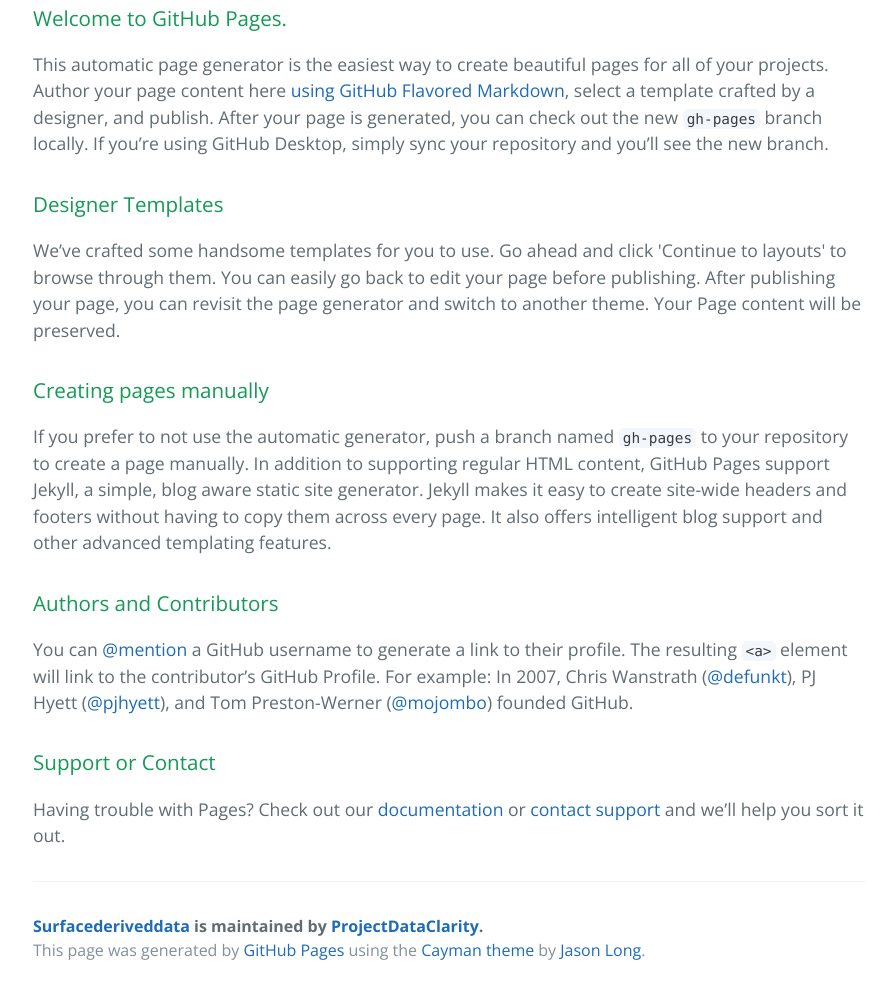
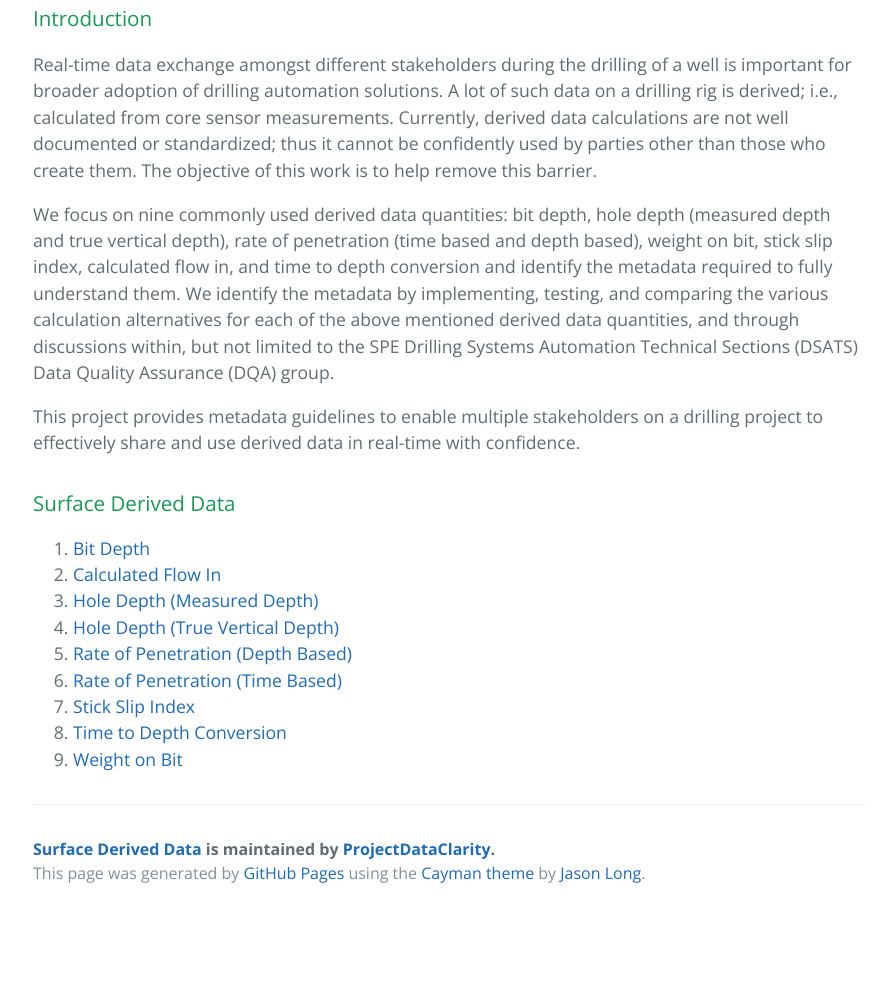
Before and after one commit to ProjectDataClarity/SurfaceDerivedData, a plain HTML site: page index.html in a window 1280 px wide. Shown: the part 442-1436 px from the top of the page, without its empty margins (191-1083 px from the left). After the commit the page ends 1359 px from the top, so only its background shows below. Drawn offline with nearby package versions, Linux system fonts and the light colour scheme.

```diff
--- a/index.html
+++ b/index.html
@@ -2,7 +2,7 @@
 <html lang="en-us">
   <head>
     <meta charset="UTF-8">
-    <title>Surfacederiveddata by ProjectDataClarity</title>
+    <title>Surface Derived Data by ProjectDataClarity</title>
     <meta name="viewport" content="width=device-width, initial-scale=1">
     <link rel="stylesheet" type="text/css" href="stylesheets/normalize.css" media="screen">
     <link href='https://fonts.googleapis.com/css?family=Open+Sans:400,700' rel='stylesheet' type='text/css'>
@@ -11,7 +11,7 @@
   </head>
   <body>
     <section class="page-header">
-      <h1 class="project-name">Surfacederiveddata</h1>
+      <h1 class="project-name">Surface Derived Data</h1>
       <h2 class="project-tagline">This repository contains code that show the many possible ways in which derived data during drilling operations (such as ROP, Hole Depth, Bit Depth, etc.) may be calculated. </h2>
       <a href="https://github.com/ProjectDataClarity/SurfaceDerivedData" class="btn">View on GitHub</a>
       <a href="https://github.com/ProjectDataClarity/SurfaceDerivedData/zipball/master" class="btn">Download .zip</a>
@@ -20,32 +20,31 @@
 
     <section class="main-content">
       <h3>
-<a id="welcome-to-github-pages" class="anchor" href="#welcome-to-github-pages" aria-hidden="true"><span aria-hidden="true" class="octicon octicon-link"></span></a>Welcome to GitHub Pages.</h3>
+<a id="introduction" class="anchor" href="#introduction" aria-hidden="true"><span aria-hidden="true" class="octicon octicon-link"></span></a>Introduction</h3>
 
-<p>This automatic page generator is the easiest way to create beautiful pages for all of your projects. Author your page content here <a href="https://guides.github.com/features/mastering-markdown/">using GitHub Flavored Markdown</a>, select a template crafted by a designer, and publish. After your page is generated, you can check out the new <code>gh-pages</code> branch locally. If you’re using GitHub Desktop, simply sync your repository and you’ll see the new branch.</p>
+<p>Real-time data exchange amongst different stakeholders during the drilling of a well is important for broader adoption of drilling automation solutions. A lot of such data on a drilling rig is derived; i.e., calculated from core sensor measurements. Currently, derived data calculations are not well documented or standardized; thus it cannot be confidently used by parties other than those who create them. The objective of this work is to help remove this barrier.</p>
+
+<p>We focus on nine commonly used derived data quantities: bit depth, hole depth (measured depth and true vertical depth), rate of penetration (time based and depth based), weight on bit, stick slip index, calculated flow in, and time to depth conversion and identify the metadata required to fully understand them. We identify the metadata by implementing, testing, and comparing the various calculation alternatives for each of the above mentioned derived data quantities, and through discussions within, but not limited to the SPE Drilling Systems Automation Technical Sections (DSATS) Data Quality Assurance (DQA) group.  </p>
+
+<p>This project provides metadata guidelines to enable multiple stakeholders on a drilling project to effectively share and use derived data in real-time with confidence. </p>
 
 <h3>
-<a id="designer-templates" class="anchor" href="#designer-templates" aria-hidden="true"><span aria-hidden="true" class="octicon octicon-link"></span></a>Designer Templates</h3>
+<a id="surface-derived-data" class="anchor" href="#surface-derived-data" aria-hidden="true"><span aria-hidden="true" class="octicon octicon-link"></span></a>Surface Derived Data</h3>
 
-<p>We’ve crafted some handsome templates for you to use. Go ahead and click 'Continue to layouts' to browse through them. You can easily go back to edit your page before publishing. After publishing your page, you can revisit the page generator and switch to another theme. Your Page content will be preserved.</p>
-
-<h3>
-<a id="creating-pages-manually" class="anchor" href="#creating-pages-manually" aria-hidden="true"><span aria-hidden="true" class="octicon octicon-link"></span></a>Creating pages manually</h3>
-
-<p>If you prefer to not use the automatic generator, push a branch named <code>gh-pages</code> to your repository to create a page manually. In addition to supporting regular HTML content, GitHub Pages support Jekyll, a simple, blog aware static site generator. Jekyll makes it easy to create site-wide headers and footers without having to copy them across every page. It also offers intelligent blog support and other advanced templating features.</p>
-
-<h3>
-<a id="authors-and-contributors" class="anchor" href="#authors-and-contributors" aria-hidden="true"><span aria-hidden="true" class="octicon octicon-link"></span></a>Authors and Contributors</h3>
-
-<p>You can <a href="https://help.github.com/articles/basic-writing-and-formatting-syntax/#mentioning-users-and-teams" class="user-mention">@mention</a> a GitHub username to generate a link to their profile. The resulting <code>&lt;a&gt;</code> element will link to the contributor’s GitHub Profile. For example: In 2007, Chris Wanstrath (<a href="https://github.com/defunkt" class="user-mention">@defunkt</a>), PJ Hyett (<a href="https://github.com/pjhyett" class="user-mention">@pjhyett</a>), and Tom Preston-Werner (<a href="https://github.com/mojombo" class="user-mention">@mojombo</a>) founded GitHub.</p>
-
-<h3>
-<a id="support-or-contact" class="anchor" href="#support-or-contact" aria-hidden="true"><span aria-hidden="true" class="octicon octicon-link"></span></a>Support or Contact</h3>
-
-<p>Having trouble with Pages? Check out our <a href="https://help.github.com/pages">documentation</a> or <a href="https://github.com/contact">contact support</a> and we’ll help you sort it out.</p>
+<ol>
+<li><a href="https://github.com/ProjectDataClarity/SurfaceDerivedData/wiki/Bit-Depth">Bit Depth</a></li>
+<li><a href="https://github.com/ProjectDataClarity/SurfaceDerivedData/wiki/Calculated-Flow-In">Calculated Flow In</a></li>
+<li><a href="https://github.com/ProjectDataClarity/SurfaceDerivedData/wiki/Hole-Depth-(Measured-Depth)">Hole Depth (Measured Depth)</a></li>
+<li><a href="https://github.com/ProjectDataClarity/SurfaceDerivedData/wiki/Hole-Depth-(True-Vertical-Depth)">Hole Depth (True Vertical Depth)</a></li>
+<li><a href="https://github.com/ProjectDataClarity/SurfaceDerivedData/wiki/Rate-of-Penetration-(Depth-Based)">Rate of Penetration (Depth Based)</a></li>
+<li><a href="https://github.com/ProjectDataClarity/SurfaceDerivedData/wiki/Rate-of-Penetration-(Time-Based)">Rate of Penetration (Time Based)</a></li>
+<li><a href="https://github.com/ProjectDataClarity/SurfaceDerivedData/wiki/Stick-Slip-Index">Stick Slip Index</a></li>
+<li><a href="https://github.com/ProjectDataClarity/SurfaceDerivedData/wiki/Time-to-Depth-Conversion">Time to Depth Conversion</a></li>
+<li><a href="https://github.com/ProjectDataClarity/SurfaceDerivedData/wiki/Weight-on-Bit">Weight on Bit</a></li>
+</ol>
 
       <footer class="site-footer">
-        <span class="site-footer-owner"><a href="https://github.com/ProjectDataClarity/SurfaceDerivedData">Surfacederiveddata</a> is maintained by <a href="https://github.com/ProjectDataClarity">ProjectDataClarity</a>.</span>
+        <span class="site-footer-owner"><a href="https://github.com/ProjectDataClarity/SurfaceDerivedData">Surface Derived Data</a> is maintained by <a href="https://github.com/ProjectDataClarity">ProjectDataClarity</a>.</span>
 
         <span class="site-footer-credits">This page was generated by <a href="https://pages.github.com">GitHub Pages</a> using the <a href="https://github.com/jasonlong/cayman-theme">Cayman theme</a> by <a href="https://twitter.com/jasonlong">Jason Long</a>.</span>
       </footer>
```
Also changed, not shown: params.json (+1 -1 lines).
